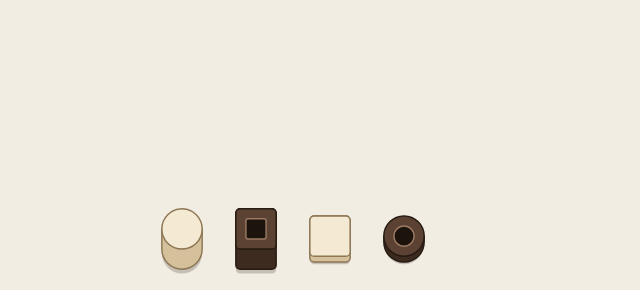
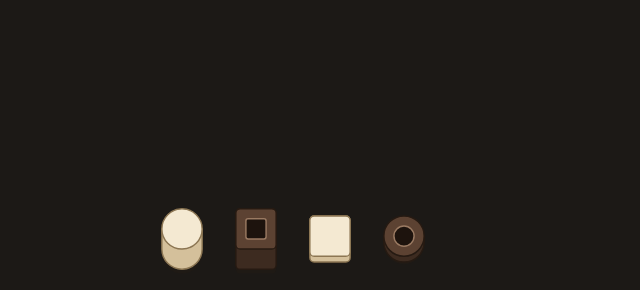
Before and after one commit to skorokithakis/quarto, a website: page index.html in a window 1280 px wide. Shown: the part 45-335 px from the top of the page, without its empty margins (319-959 px from the left). Drawn offline with Linux system fonts and the dark colour scheme.

Commit message:
Add dark mode from the reference design
Follow the system colour scheme. Note in AGENTS.md that misc/Quarto.html is the canonical design.

```diff
--- a/index.html
+++ b/index.html
@@ -3,7 +3,7 @@
 <head>
   <meta charset="utf-8">
   <meta name="viewport" content="width=device-width, initial-scale=1">
-  <meta name="color-scheme" content="light">
+  <meta name="color-scheme" content="light dark">
   <link rel="icon" href="data:,">
   <title>Quarto</title>
   <style>
@@ -57,6 +57,7 @@
       --indigo: #34507A;
       --indigo-hover: #3E5D8C;
       --indigo-wall: #22385A;
+      --on-indigo: #FFFFFF;
 
       /* Strong button */
       --block: #3A332D;
@@ -79,6 +80,7 @@
       /* Control surfaces from the control-states sheet */
       --control-line: #CFC4B0;
       --disabled-surface: #E6DFD2;
+      --button-hover: #FFFFFF;
 
       /* Type */
       --font-family: Commissioner, system-ui, -apple-system, "Segoe UI", Roboto, sans-serif;
@@ -119,6 +121,49 @@
 
       --control-transition: transform 120ms ease, box-shadow 120ms ease,
         background-color 120ms ease, opacity 120ms ease;
+    }
+
+    /* Dark mode swaps the UI colours only; type, spacing and piece colours
+       keep their light values. Values come from the dark palette frame. */
+    @media (prefers-color-scheme: dark) {
+      :root {
+        /* Surfaces */
+        --linen: #1C1916;
+        --paper: #27231F;
+        --sunk: #141210;
+        --line: #3B352E;
+        --line-strong: #5E554A;
+
+        /* Board */
+        --board: #A39072;
+        --board-wall: #7B6A4F;
+        --cell: #968366;
+        --cell-hover: #A89574;
+        --winning-cell: #D6C7A8;
+
+        /* Text */
+        --charcoal: #EDE6DA;
+        --muted: #A89D8E;
+        --disabled: #857B6E;
+
+        /* Accent */
+        --indigo: #8DA6D6;
+        --indigo-hover: #A4B9E2;
+        --indigo-wall: #566F9E;
+        --on-indigo: #121A2B;
+
+        /* Strong button */
+        --block: #E2D9CA;
+        --block-hover: #EEE7DB;
+        --block-wall: #A4977F;
+
+        /* Control surfaces */
+        --control-line: #4D463D;
+        --disabled-surface: #2B2723;
+        /* The design has no dark hover; this is one step above --paper,
+           as #FFFFFF is in light mode. */
+        --button-hover: #312C27;
+      }
     }
 
     * { box-sizing: border-box; }
@@ -228,7 +273,7 @@
       margin: 0 0 var(--edge-quarto);
       border-radius: var(--radius-large-button);
       background: var(--indigo);
-      color: #FFFFFF;
+      color: var(--on-indigo);
       font: var(--type-quarto-button);
       letter-spacing: 0.02em;
       box-shadow: 0 var(--edge-quarto) 0 var(--indigo-wall);
@@ -282,7 +327,7 @@
       font: var(--type-body-strong);
       box-shadow: 0 var(--edge-button) 0 var(--control-line);
     }
-    .button:hover { background: #FFFFFF; }
+    .button:hover { background: var(--button-hover); }
     .button:active {
       transform: translateY(var(--press-button));
       box-shadow: 0 1px 0 var(--control-line);
```
Also changed, not shown: AGENTS.md (added, +13 -0 lines), .tickets/rep-obqlb.md (added).
